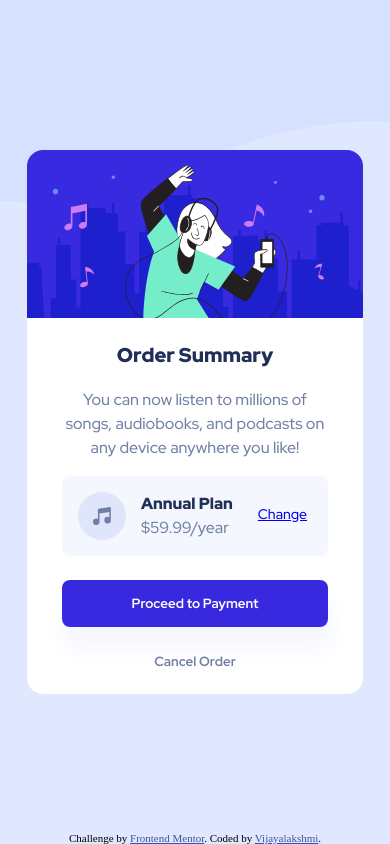
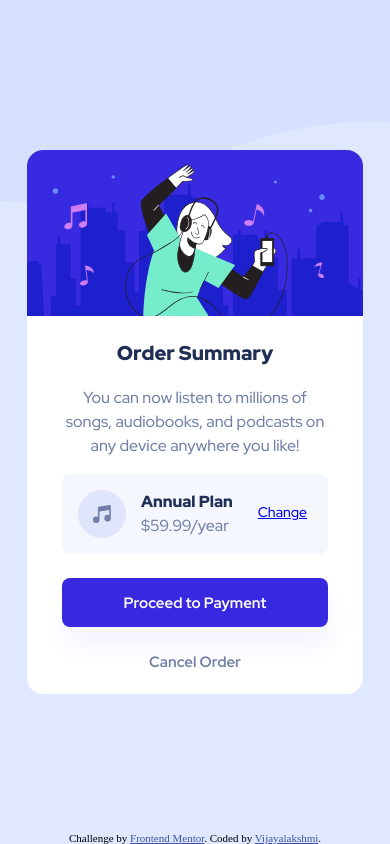
Before and after one commit to VijayalakshmiGanesh/order-summary-component-main, a plain HTML site: page index.html in a window 390 px wide. Drawn offline with Linux system fonts and the light colour scheme.

Commit message:
minor responsive css changes

```diff
--- a/index.html
+++ b/index.html
@@ -8,7 +8,7 @@
 
   <link rel="icon" type="image/png" sizes="32x32" href="./images/favicon-32x32.png">
 
-  <title>Frontend Mentor | Order summary card</title>
+  <title>Order summary card</title>
   <link rel="stylesheet" href="styles.css">
 
   <!-- Feel free to remove these styles or customise in your own stylesheet 👍 -->
--- a/styles.css
+++ b/styles.css
@@ -196,7 +196,7 @@ button:hover {
 
     .hero-banner {
         width: 21rem;
-        height: 10.5rem;
+        height: 10.4rem;
     }
 
     .price-contents {
@@ -215,4 +215,9 @@ button:hover {
     .sec-3 {
         padding: 0.8rem 0 0.6rem 1rem;
     }
+
+    #payment,
+    button {
+        font-size: 15px;
+    }
 }
```
Also changed, not shown: 1 other file.
